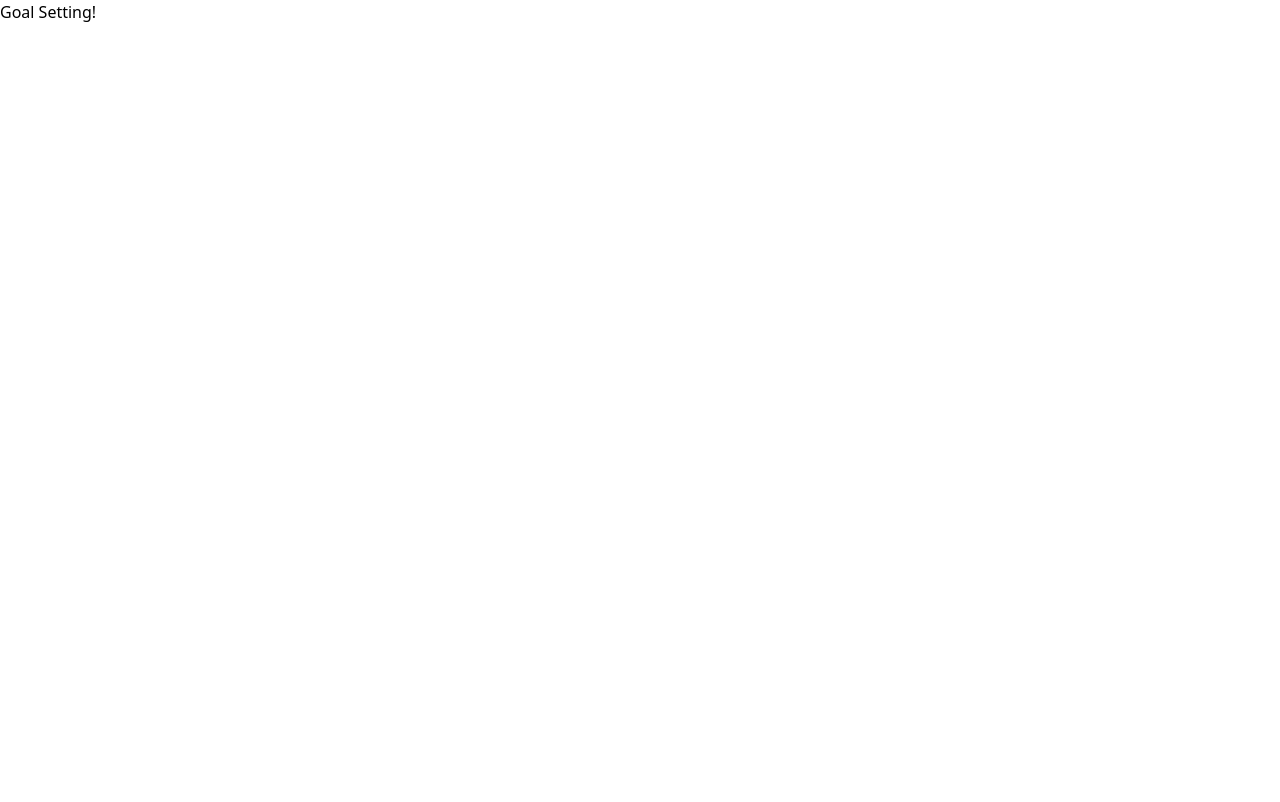
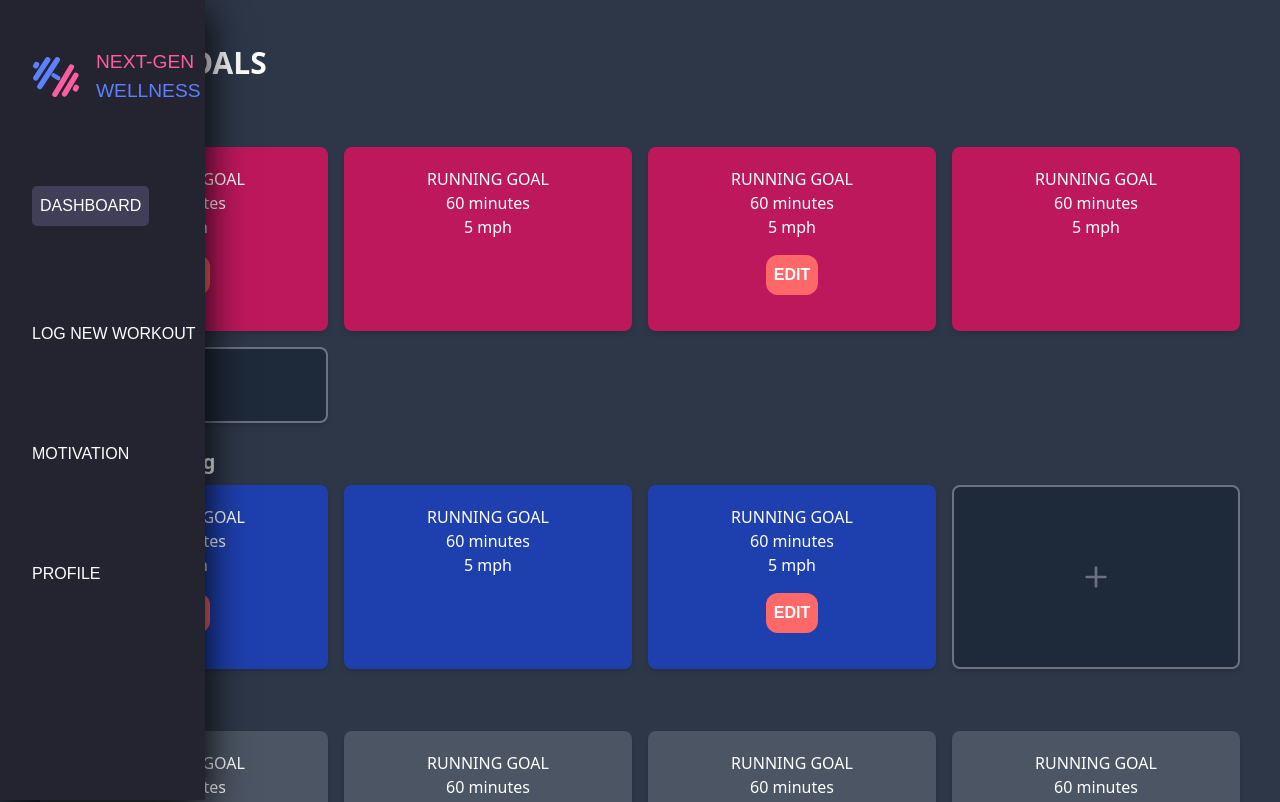
Before and after one commit to RiaChacko/NextGenWellness, a React (Vite) app: page /goals in a window 1280 px wide. Shown: the top 802 px of the page. Built offline with nearby package versions, Linux system fonts and the light colour scheme; a web font is replaced by a local one.

Commit message:
Begin formatting GoalSetting page

```diff
--- a/package.json
+++ b/package.json
@@ -14,6 +14,7 @@
     "@tailwindcss/vite": "^4.0.4",
     "chart.js": "^4.4.8",
     "firebase": "^11.2.0",
+    "lucide-react": "^0.476.0",
     "react": "^18.3.1",
     "react-chartjs-2": "^5.3.0",
     "react-circular-progressbar": "^2.2.0",
--- /dev/null
+++ b/src/components/Button.jsx
@@ -0,0 +1,14 @@
+import React from "react";
+
+const Button = ({ children, onClick, className = "" }) => {
+  return (
+    <button
+      onClick={onClick}
+      className={`px-4 py-2 bg-blue-500 text-white font-semibold rounded-lg hover:bg-blue-600 transition ${className}`}
+    >
+      {children}
+    </button>
+  );
+};
+
+export default Button;
--- /dev/null
+++ b/src/components/Card.jsx
@@ -0,0 +1,15 @@
+import React from "react";
+
+const Card = ({ children, className }) => {
+  return (
+    <div className={`bg-gray-800 p-4 rounded-lg shadow-md ${className}`}>
+      {children}
+    </div>
+  );
+};
+
+Card.Content = ({ children }) => {
+    return <div className="mt-2">{children}</div>;
+  };
+
+export default Card;
--- a/src/index.css
+++ b/src/index.css
@@ -1,3 +1,7 @@
+@tailwind base;
+@tailwind components;
+@tailwind utilities;
+
 /* :root {
   font-family: Inter, system-ui, Avenir, Helvetica, Arial, sans-serif;
   line-height: 1.5;
--- /dev/null
+++ b/src/pages/GoalSetting.css
@@ -0,0 +1,122 @@
+@import "tailwindcss";
+
+/* Sidebar Styles */
+.sidebar {
+    width: 16rem; /* Equivalent to w-64 in Tailwind */
+    height: 100vh;
+    background-color: #1a202c; /* gray-900 */
+    padding: 1.25rem; /* p-5 */
+    color: white;
+  }
+
+  .sidebar h2 {
+    font-size: 1.25rem; /* text-xl */
+    font-weight: bold;
+  }
+
+  .sidebar .highlight-pink {
+    color: #f472b6; /* text-pink-400 */
+  }
+
+  .sidebar .highlight-blue {
+    color: #60a5fa; /* text-blue-400 */
+  }
+
+  .sidebar nav {
+    margin-top: 1.25rem; /* mt-5 */
+  }
+
+  .sidebar nav a {
+    display: block;
+    padding: 0.5rem;
+    text-decoration: none;
+    color: white;
+    transition: background 0.3s;
+  }
+
+  .sidebar nav a:hover {
+    background-color: #2d3748; /* hover:bg-gray-700 */
+  }
+
+  .sidebar nav .active {
+    background-color: #2d3748;
+  }
+
+  /* Profile Section */
+  .sidebar .profile {
+    position: absolute;
+    bottom: 1.25rem; /* bottom-5 */
+    display: flex;
+    align-items: center;
+    gap: 0.5rem; /* space-x-2 */
+  }
+
+  .sidebar .profile img {
+    width: 2.5rem; /* w-10 */
+    height: 2.5rem;
+    border-radius: 9999px; /* rounded-full */
+  }
+
+  /* Main Content */
+  .main-content {
+    flex: 1;
+    padding: 2.5rem; /* p-10 */
+    background-color: #2d3748; /* bg-gray-800 */
+    color: white;
+  }
+
+  .main-content h1 {
+    font-size: 1.875rem; /* text-3xl */
+    font-weight: bold;
+  }
+
+  /* Goal Categories */
+  .category-section {
+    margin-top: 1.5rem; /* mt-6 */
+  }
+
+  .category-section h2 {
+    font-size: 1.25rem; /* text-xl */
+    font-weight: bold;
+  }
+
+  .goal-grid {
+    display: grid;
+    grid-template-columns: repeat(4, 1fr); /* grid-cols-4 */
+    gap: 1rem; /* gap-4 */
+    margin-top: 0.5rem; /* mt-2 */
+  }
+
+  /* Goal Cards */
+  .goal-card {
+    padding: 1.25rem; /* p-5 */
+    border-radius: 0.5rem; /* rounded-lg */
+    color: white;
+    text-align: center;
+  }
+
+  /* Colors for different categories */
+  .bg-pink {
+    background-color: #be185d; /* bg-pink-700 */
+  }
+
+  .bg-blue {
+    background-color: #1e40af; /* bg-blue-700 */
+  }
+
+  .bg-gray {
+    background-color: #4b5563; /* bg-gray-600 */
+  }
+
+  /* Add Goal Card */
+  .add-goal-card {
+    display: flex;
+    align-items: center;
+    justify-content: center;
+    padding: 1.25rem;
+    border: 2px solid #6b7280; /* border-gray-500 */
+  }
+
+  .add-goal-card svg {
+    color: #6b7280; /* text-gray-500 */
+  }
--- a/src/pages/GoalSetting.jsx
+++ b/src/pages/GoalSetting.jsx
@@ -1,9 +1,69 @@
-function GoalSetting () {
-    return(
-        <div>
-            <h1>Goal Setting!</h1>
-        </div>
-    );
-}
+import React, { useState } from "react";
+import Card from "../components/Card";
+import Button from "../components/Button";
+import { Plus } from "lucide-react";
+import Navbar from '../pages/Navbar.jsx';
+import "./GoalSetting.css";
+
+const categories = [
+  { title: "Cardio", goals: 4, color: "bg-pink" },
+  { title: "Strength Training", goals: 3, color: "bg-blue" },
+  { title: "Yoga", goals: 4, color: "bg-gray" },
+];
+
+const GoalSetting = () => {
+  const [goalList, setGoalList] = useState(categories);
+
+  return (
+    <div className="goal-setting-container">
+      <Navbar />
+      <div className="main-content">
+        {/* Sidebar */}
+        {/* <aside className="sidebar">
+          <h2 className="highlight-pink">NEXT-GEN</h2>
+          <h2 className="highlight-blue">WELLNESS</h2>
+          <nav>
+            <a href="#">DASHBOARD</a>
+            <a href="#">LOG NEW WORKOUT</a>
+            <a href="#">MOTIVATION</a>
+            <a href="#">PROFILE</a>
+            <a href="#" className="active">SET GOALS</a>
+          </nav>
+          <div className="profile">
+            <img src="/bob_ross.jpg" alt="Bob Ross" />
+            <span>BOB ROSS</span>
+          </div>
+        </aside> */}
+
+        {/* Main Content */}
+        <main className="goal-main">
+          <h1>FITNESS GOALS</h1>
+          {goalList.map((category) => (
+            <section key={category.title} className="category-section">
+              <h2>{category.title}</h2>
+              <div className="goal-grid">
+                {[...Array(category.goals)].map((_, index) => (
+                  <Card key={index} className={`goal-card ${category.color}`}>
+                    <div className="card-content">
+                      <h3>RUNNING GOAL</h3>
+                      <p>60 minutes</p>
+                      <p>5 mph</p>
+                      {index % 2 === 0 && (
+                        <Button variant="secondary" size="sm">EDIT</Button>
+                      )}
+                    </div>
+                  </Card>
+                ))}
+                <Card className="add-goal-card">
+                  <Plus size={32} />
+                </Card>
+              </div>
+            </section>
+          ))}
+        </main>
+      </div>
+    </div>
+  );
+};
 
 export default GoalSetting;
```
Also changed, not shown: 1 other file (tests, documents, lock files or other folders).
